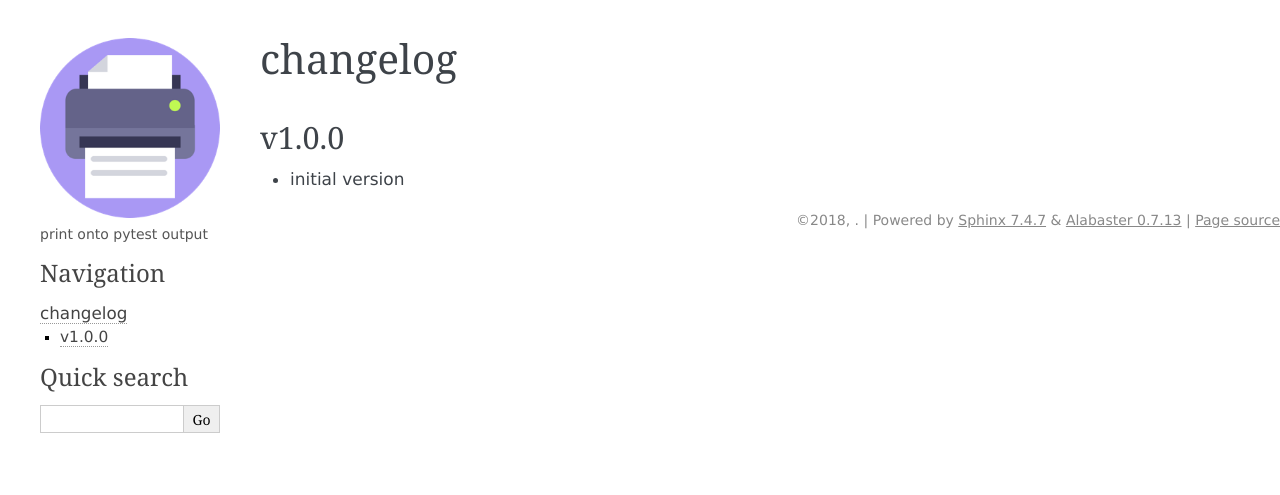
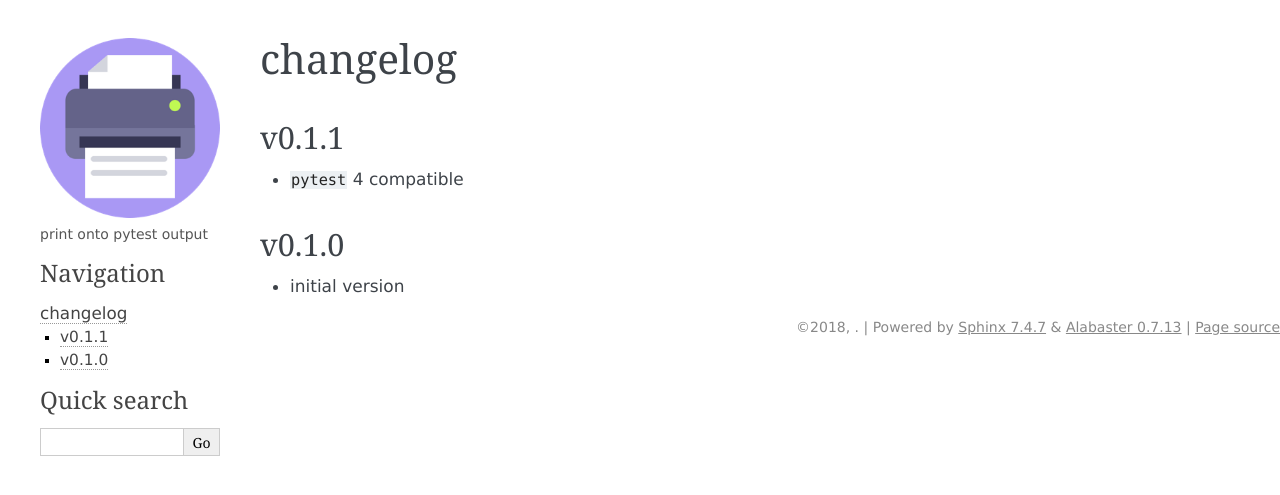
Before and after one commit to pytest-dev/pytest-print, a Sphinx documentation site: the page built from doc/changelog.rst, in a window 1280 px wide. Shown: the top 495 px of the page. Built offline with Sphinx 7.4.7, drawn with Linux system fonts in a browser that asks for light colours; the version number could not be read and is left out.

Commit message:
changelog

```diff
--- a/doc/changelog.rst
+++ b/doc/changelog.rst
@@ -1,6 +1,10 @@
 changelog
 =========
 
-v1.0.0
+v0.1.1
+------
+* ``pytest`` 4 compatible
+
+v0.1.0
 ------
 * initial version
```
